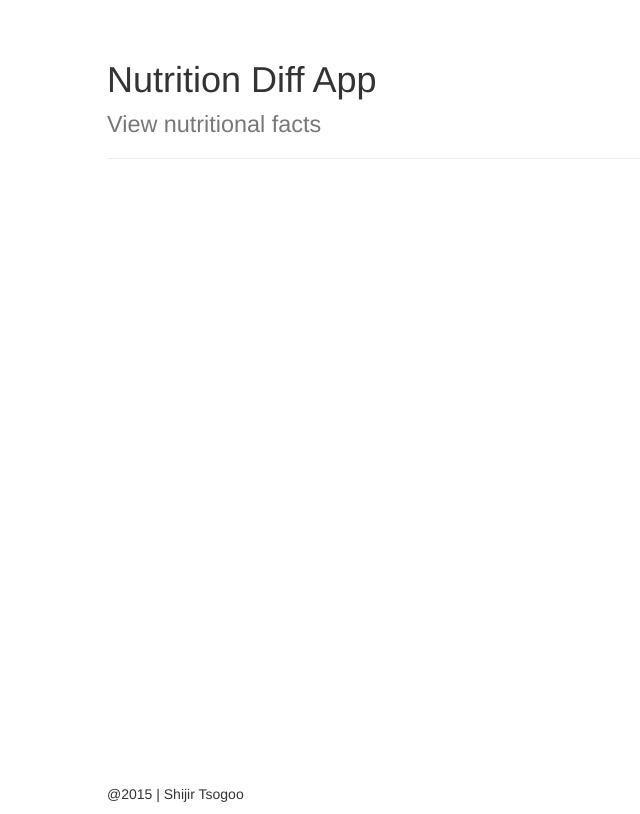
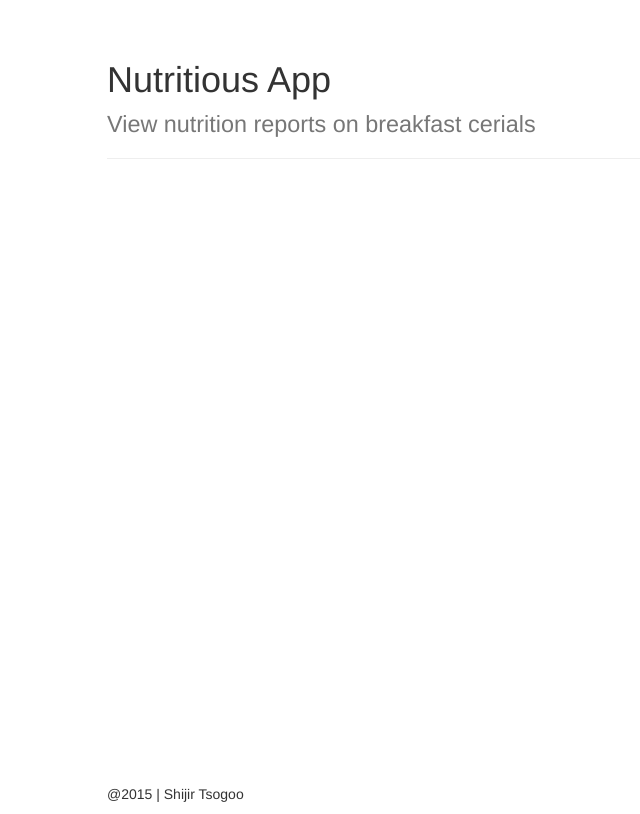
Before and after one commit to Anhmike/nutrition-d3-app, a website: page app/index.html in a window 1280 px wide. Shown: the whole page, without its empty margins (168-808 px from the left). Drawn offline with nearby package versions, Linux system fonts and the light colour scheme; files that its build step writes are made by us from their sources; files whose address does not match are found by name.

Commit message:
changed some wordings

```diff
--- a/app/index.html
+++ b/app/index.html
@@ -12,7 +12,7 @@
   <header>
     <div class="container page-header">
       <div class="row">
-        <h1>Nutrition Diff App<br/><small>View nutritional facts</small></h1>
+        <h1>Nutritious App<br/><small>View nutrition reports on breakfast cerials</small></h1>
       </div>
     </div>
   </header>
```
